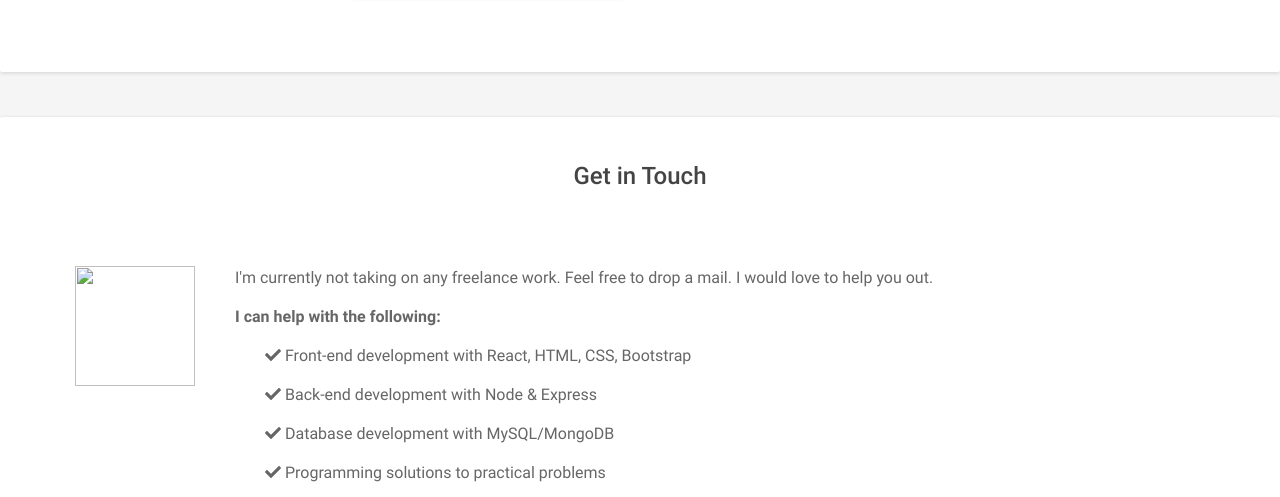
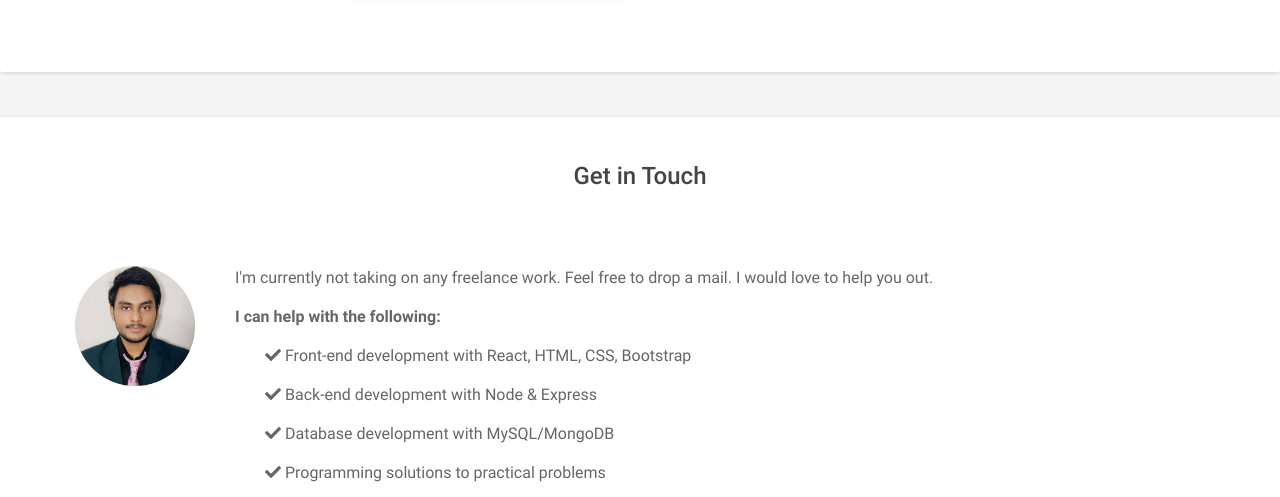
Before and after one commit to himanshuuem/himanshuuem.github.io, a plain HTML site: page index.html in a window 1280 px wide. Shown: the part 2860-3357 px from the top of the page. Drawn offline with Linux system fonts and the light colour scheme.

Commit message:
Update index.html

```diff
--- a/index.html
+++ b/index.html
@@ -310,7 +310,7 @@
         <section id="contact-section" class="contact-section section">
             <h2 class="section-title">Get in Touch</h2>
             <div class="intro">
-                <img class="profile-image" src="assets/profile-image.png" alt="">
+                <img class="profile-image" src="assets/profile-image.jpg" alt="">
                 <div class="dialog">
                     <p>I'm currently not taking on any freelance work. Feel free to drop a mail. I would love to help you out.</p>
                     <p><strong>I can help with the following:</strong></p>
```
